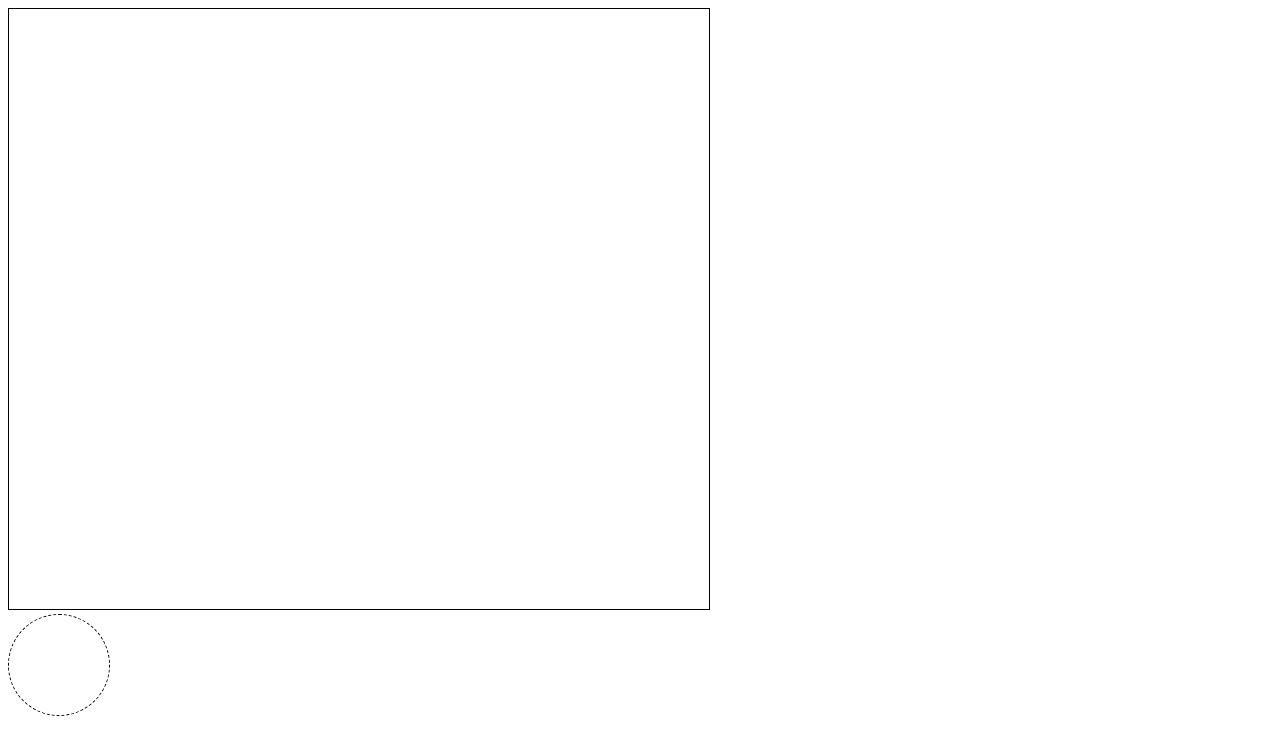
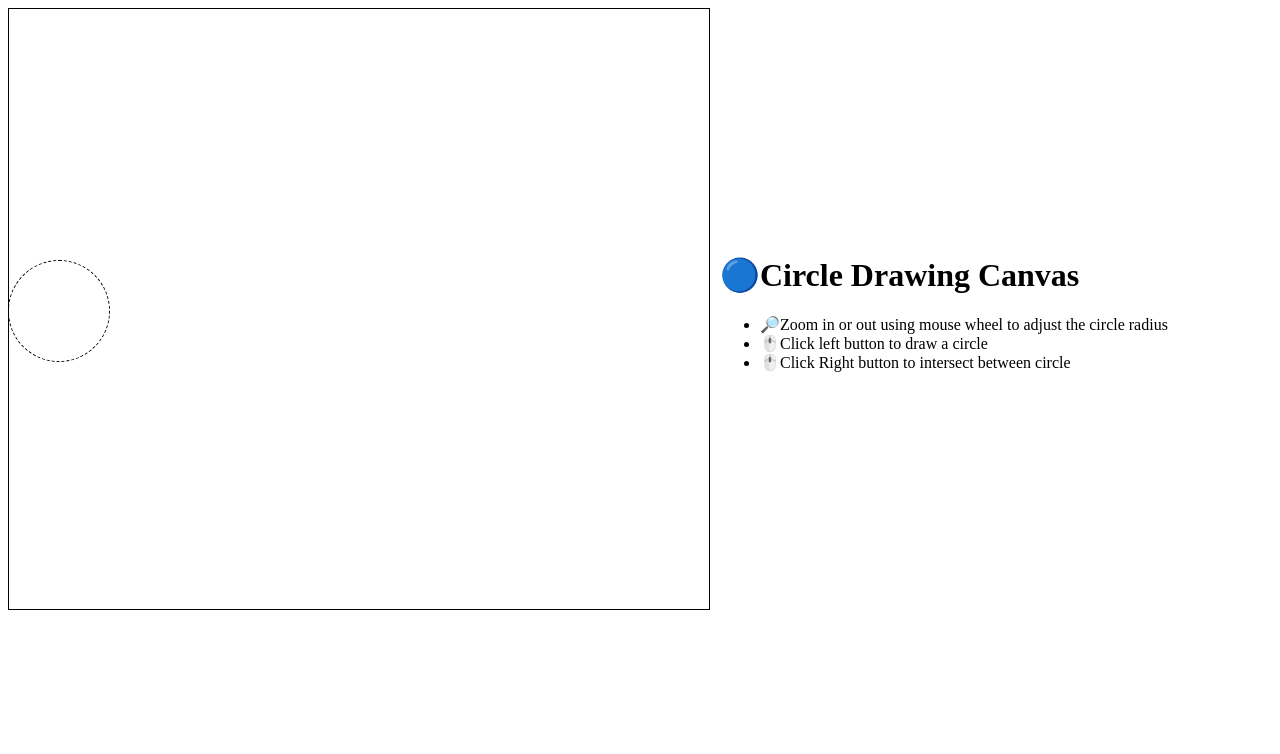
Before and after one commit to aditya-sl/circle-drawing-canvas, a plain HTML site: page index.html in a window 1280 px wide. Drawn offline with Linux system fonts and the light colour scheme.

Commit message:
feat: added description about using this app

```diff
--- a/index.html
+++ b/index.html
@@ -7,8 +7,23 @@
 		<link rel="stylesheet" href="style.css" />
 	</head>
 	<body>
-		<canvas id="canvas" width="700" height="600"></canvas>
-		<div id="circle"></div>
+		<div class="container">
+			<div>
+				<canvas id="canvas" width="700" height="600"></canvas>
+			</div>
+			<div>
+				<h1>🔵Circle Drawing Canvas</h1>
+				<ul>
+					<li>
+						🔎Zoom in or out using mouse wheel to adjust the circle radius
+					</li>
+					<li>🖱️Click left button to draw a circle</li>
+					<li>🖱️Click Right button to intersect between circle</li>
+				</ul>
+			</div>
+			<div id="circle"></div>
+		</div>
+
 		<script src="main.js"></script>
 	</body>
 </html>
--- a/style.css
+++ b/style.css
@@ -1,3 +1,9 @@
+.container {
+	display: flex;
+	align-items: center;
+	gap: 10px;
+}
+
 canvas {
 	border: 1px solid;
 }
```
